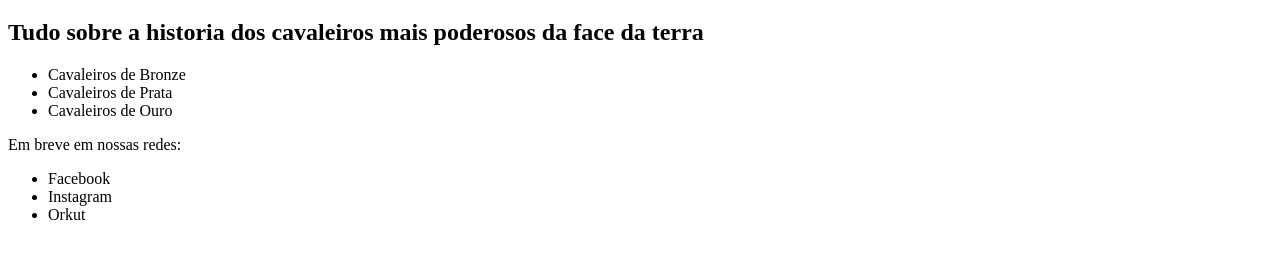
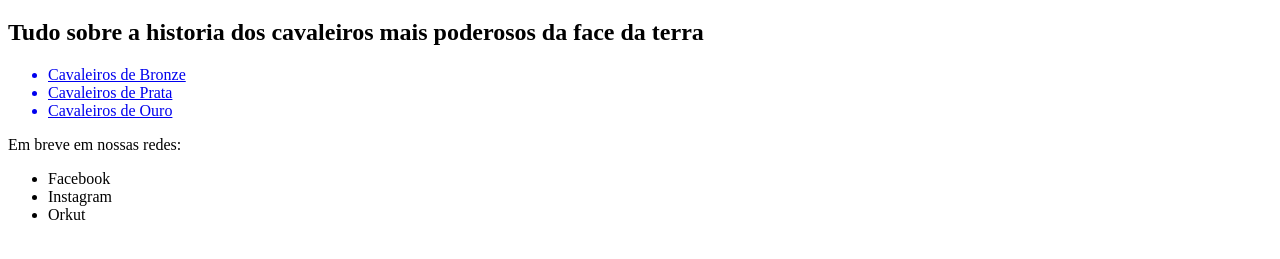
Before and after one commit to KaioPontes/projeto_aula_03-04, a plain HTML site: page index.html in a window 1280 px wide. Shown: the part 403-662 px from the top of the page. Drawn offline with Linux system fonts and the light colour scheme.

Commit message:
Adicionado URL a lista de itens no arquivo index.html

```diff
--- a/index.html
+++ b/index.html
@@ -17,9 +17,15 @@
             <h2>Tudo sobre a historia dos cavaleiros mais poderosos da face da terra</h2>
             <nav>
                 <ul>
-                    <li>Cavaleiros de Bronze</li>
-                    <li>Cavaleiros de Prata</li>
-                    <li>Cavaleiros de Ouro</li>
+                    <a href="cav-bronze.html" target="_blank">
+                        <li>Cavaleiros de Bronze</li>
+                    </a>
+                    <a href="cav-prata.html" target="_blank" >
+                        <li>Cavaleiros de Prata</li>
+                    </a>
+                    <a href="cav-ouro.html" target="_blank" >
+                        <li>Cavaleiros de Ouro</li>
+                    </a>
                 </ul>
             </nav>
         </section>
```
